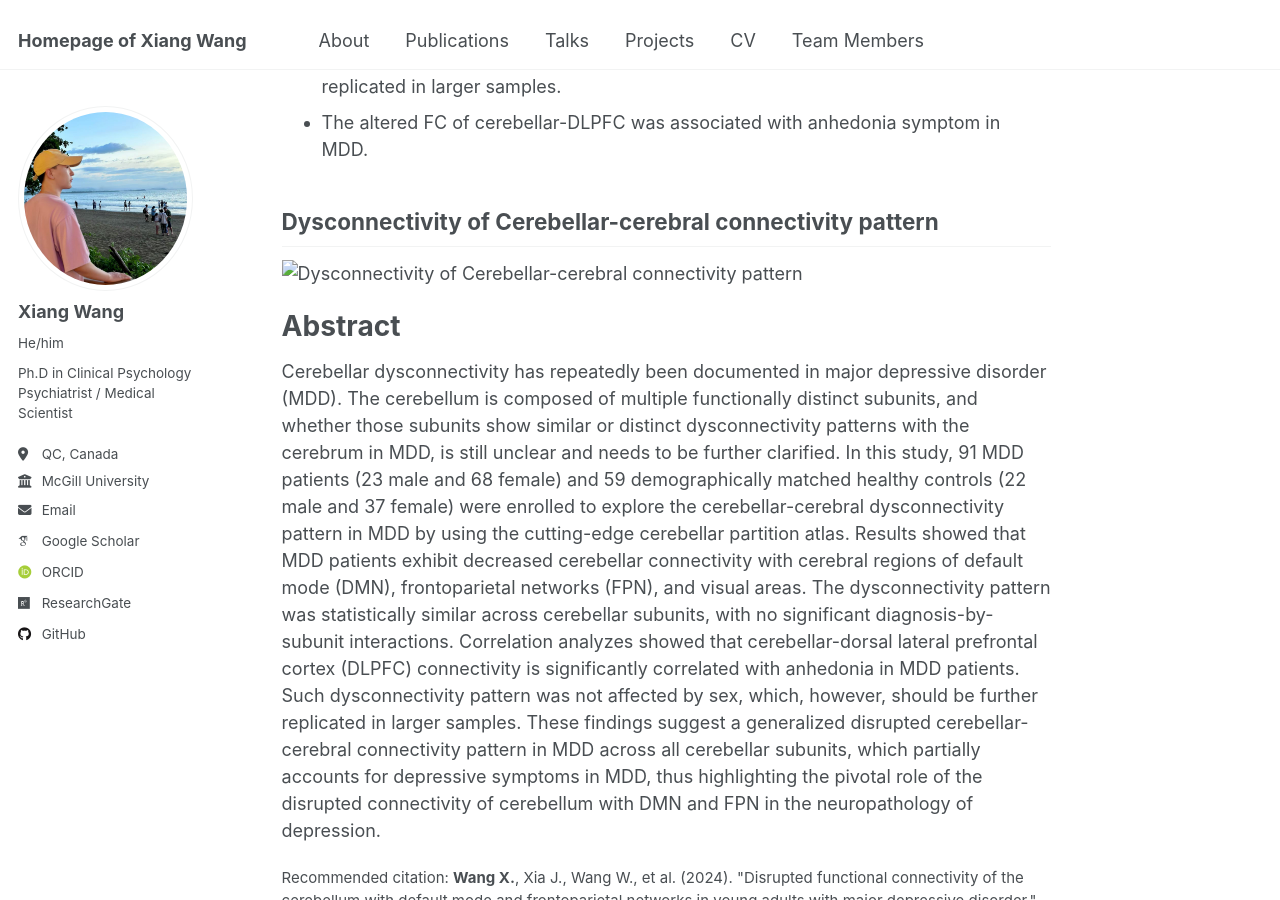
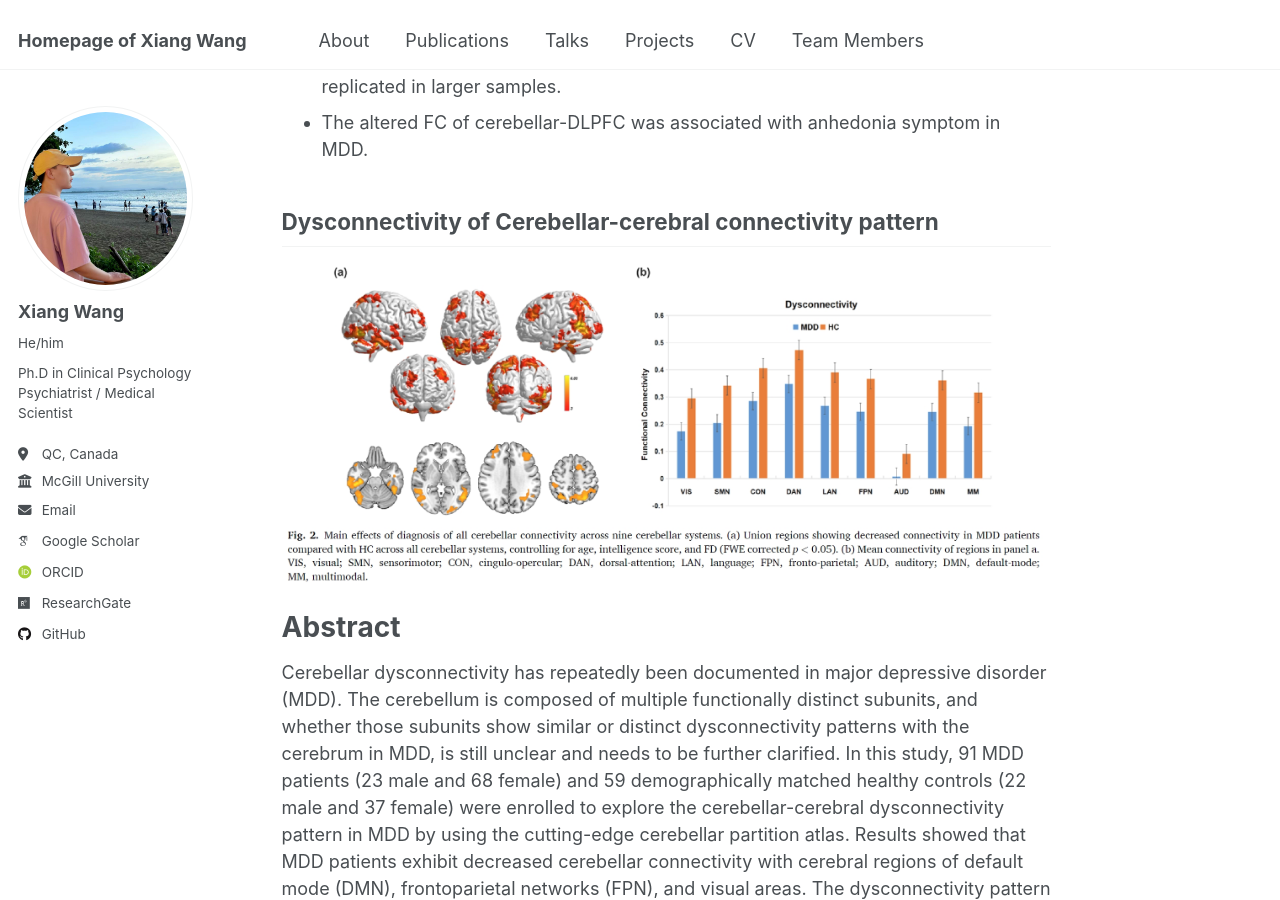
Before and after one commit to Xiang-Wangs/xiang-wangs.github.io, a Jekyll site: the page built from _publications/20230408_Disrupted_functional_connectivity_of_the_cerebellum_with_default_mode_and_frontoparietal_networks_in_young_adults_with_MDD.md, in a window 1280 px wide and 900 px high, scrolled down 355 px. Built offline with Jekyll 4.4.1, drawn with Linux system fonts in a browser that asks for light colours; some web fonts are replaced.

Commit message:
Update 20230408_Disrupted_functional_connectivity_of_the_cerebellum_with_default_mode_and_frontoparietal_networks_in_young_adults_with_MDD.md

```diff
--- a/_publications/20230408_Disrupted_functional_connectivity_of_the_cerebellum_with_default_mode_and_frontoparietal_networks_in_young_adults_with_MDD.md
+++ b/_publications/20230408_Disrupted_functional_connectivity_of_the_cerebellum_with_default_mode_and_frontoparietal_networks_in_young_adults_with_MDD.md
@@ -20,7 +20,7 @@ Highlights
 
 Dysconnectivity of Cerebellar-cerebral connectivity pattern
 ------
-![Dysconnectivity of Cerebellar-cerebral connectivity pattern](/images/articles/Cerebellum_Figure2.jpg)
+![Dysconnectivity of Cerebellar-cerebral connectivity pattern](/images/publications/Cerebellum_Figure2.jpg)
 
 Abstract
 ======
```
